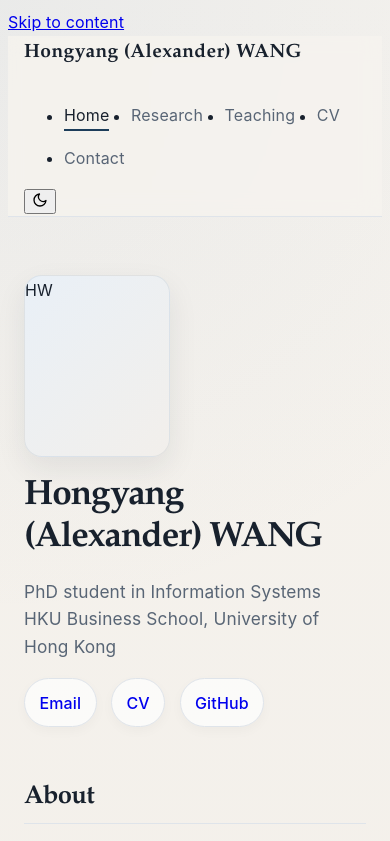
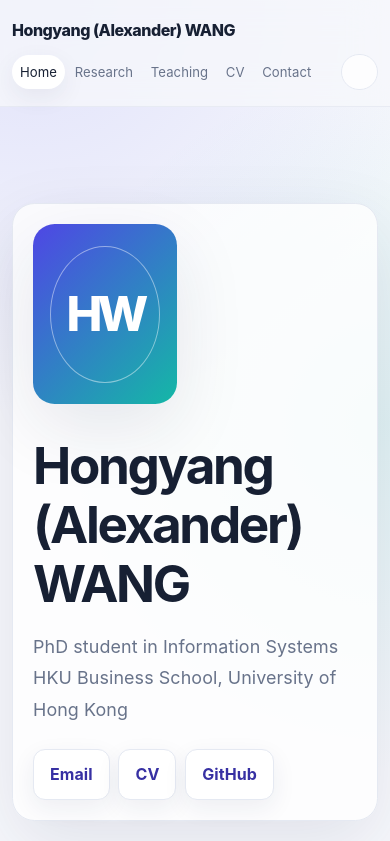
Before and after one commit to AlexanderWhy/alexanderwhy.github.io, a plain HTML site: page index.html in a window 390 px wide. Shown: the top 841 px of the page. Drawn offline with Linux system fonts and the light colour scheme; files that its build step writes are made by us from their sources; files whose address does not match are found by name.

Commit message:
Redesign site with modern visual system and restore asset paths used by pages.

```diff
--- /dev/null
+++ b/assets/style.css
@@ -0,0 +1,2 @@
+/* The site pages reference assets/style.css. Keep the canonical stylesheet available there. */
+@import url("../style.css");
--- /dev/null
+++ b/assets/theme.js
@@ -0,0 +1,12 @@
+(function () {
+  var root = document.documentElement;
+  var KEY = "theme";
+  function stored() { try { var v = localStorage.getItem(KEY); return v === "light" || v === "dark" ? v : null; } catch (e) { return null; } }
+  function systemDark() { return !!(window.matchMedia && window.matchMedia("(prefers-color-scheme: dark)").matches); }
+  function current() { return root.getAttribute("data-theme") || (systemDark() ? "dark" : "light"); }
+  var saved = stored(); if (saved) root.setAttribute("data-theme", saved);
+  var SVG = '<svg width="16" height="16" viewBox="0 0 24 24" fill="none" stroke="currentColor" stroke-width="2" stroke-linecap="round" stroke-linejoin="round" aria-hidden="true">';
+  var MOON = SVG + '<path d="M21 12.8A9 9 0 1 1 11.2 3a7 7 0 0 0 9.8 9.8z"/></svg>';
+  var SUN = SVG + '<circle cx="12" cy="12" r="4"/><path d="M12 2v2M12 20v2M4.9 4.9l1.4 1.4M17.7 17.7l1.4 1.4M2 12h2M20 12h2M4.9 19.1l1.4-1.4M17.7 6.3l1.4-1.4"/></svg>';
+  document.addEventListener("DOMContentLoaded", function () { var btn = document.querySelector(".theme-toggle"); if (!btn) return; btn.hidden = false; function paint() { var dark = current() === "dark"; btn.innerHTML = dark ? SUN : MOON; btn.setAttribute("aria-label", dark ? "Switch to light mode" : "Switch to dark mode"); } paint(); btn.addEventListener("click", function () { var next = current() === "dark" ? "light" : "dark"; root.setAttribute("data-theme", next); try { localStorage.setItem(KEY, next); } catch (e) {} paint(); }); });
++})();
--- a/style.css
+++ b/style.css
@@ -1,280 +1,121 @@
 :root {
-  --bg: #f6f3ee;
-  --bg-strong: #f0ece6;
-  --panel: rgba(255, 255, 255, 0.7);
-  --fg: #18212d;
-  --muted: #586575;
-  --rule: #dfe4ea;
-  --accent: #1c3d5a;
-  --accent-2: #5f7fa5;
-  --accent-soft: #e9f0f7;
-  --highlight: #c9a36a;
-  --shadow: 0 12px 30px rgba(24, 33, 45, 0.08);
-  --serif: "Iowan Old Style", "Palatino Linotype", "Book Antiqua", Georgia, serif;
-  --sans: -apple-system, BlinkMacSystemFont, "Segoe UI", Roboto, "Helvetica Neue", Arial, sans-serif;
+  --bg: #f7f8fc;
+  --surface: rgba(255, 255, 255, .78);
+  --surface-solid: #fff;
+  --ink: #172033;
+  --muted: #68738a;
+  --line: #e5e9f2;
+  --primary: #4f46e5;
+  --primary-dark: #3730a3;
+  --accent: #14b8a6;
+  --soft: #eef2ff;
+  --shadow: 0 24px 70px rgba(30, 41, 78, .10);
+  --shadow-sm: 0 8px 24px rgba(30, 41, 78, .07);
+  --sans: Inter, ui-sans-serif, -apple-system, BlinkMacSystemFont, "Segoe UI", sans-serif;
+  --serif: Georgia, "Times New Roman", serif;
   color-scheme: light;
 }
 
-body {
-  background:
-    radial-gradient(circle at top left, rgba(92, 132, 178, 0.08), transparent 28%),
-    linear-gradient(to bottom, var(--bg), var(--bg-strong));
-  color: var(--fg);
-  font-family: var(--sans);
-  line-height: 1.75;
-  letter-spacing: 0.01em;
+[data-theme="dark"] {
+  --bg: #10131c;
+  --surface: rgba(27, 32, 48, .82);
+  --surface-solid: #1b2030;
+  --ink: #f5f7ff;
+  --muted: #aab4ca;
+  --line: #30384d;
+  --primary: #a5b4fc;
+  --primary-dark: #c7d2fe;
+  --accent: #5eead4;
+  --soft: #252743;
+  --shadow: 0 24px 70px rgba(0, 0, 0, .24);
+  --shadow-sm: 0 8px 24px rgba(0, 0, 0, .18);
+  color-scheme: dark;
 }
 
-.wrap {
-  max-width: 52rem;
-  margin: 0 auto;
-  padding: 0 1.3rem;
+*, *::before { box-sizing: border-box; }
+html { scroll-behavior: smooth; }
+body {
+  min-width: 320px;
+  margin: 0;
+  background:
+    radial-gradient(circle at 8% 0%, rgba(99, 102, 241, .15), transparent 26rem),
+    radial-gradient(circle at 100% 18%, rgba(20, 184, 166, .10), transparent 22rem),
+    var(--bg);
+  color: var(--ink);
+  font-family: var(--sans);
+  font-size: 1rem;
+  line-height: 1.75;
+  letter-spacing: .005em;
 }
 
+.wrap { width: min(100% - 2.5rem, 70rem); margin: 0 auto; }
+a { color: var(--primary-dark); text-underline-offset: .2em; transition: color .2s, opacity .2s; }
+a:hover, a:focus-visible { color: var(--primary); }
+.skip { position: absolute; left: -999px; }
+.skip:focus { left: 1rem; top: 1rem; z-index: 100; padding: .5rem .8rem; background: var(--surface-solid); }
+
 .site-header {
-  position: sticky;
-  top: 0;
-  z-index: 20;
-  backdrop-filter: blur(10px);
-  background: rgba(246, 243, 238, 0.82);
-  border-bottom: 1px solid var(--rule);
+  position: sticky; top: 0; z-index: 20;
+  border-bottom: 1px solid color-mix(in srgb, var(--line) 80%, transparent);
+  background: color-mix(in srgb, var(--bg) 78%, transparent);
+  backdrop-filter: blur(18px);
 }
+.bar { display: flex; align-items: center; justify-content: space-between; gap: 2rem; padding: 1rem 0; }
+.site-name { color: var(--ink); font-weight: 800; letter-spacing: -.03em; text-decoration: none; }
+nav { display: flex; align-items: center; gap: .9rem; }
+nav ul, .links { display: flex; align-items: center; flex-wrap: wrap; gap: .35rem; margin: 0; padding: 0; list-style: none; }
+nav a { display: block; padding: .4rem .75rem; color: var(--muted); border-radius: 999px; text-decoration: none; font-size: .9rem; }
+nav a:hover, nav a:focus-visible, nav a[aria-current="page"] { color: var(--ink); background: var(--surface-solid); box-shadow: var(--shadow-sm); }
+.theme-toggle { display: grid; place-items: center; width: 2.3rem; height: 2.3rem; padding: 0; color: var(--ink); cursor: pointer; border: 1px solid var(--line); border-radius: 50%; background: var(--surface); }
 
-.bar {
-  display: flex;
-  align-items: center;
-  justify-content: space-between;
-  gap: 1rem;
-  padding-top: 1.1rem;
-  padding-bottom: 1.1rem;
+main { padding: 5.5rem 0 7rem; }
+h1, h2, h3 { margin: 0 0 .8rem; color: var(--ink); line-height: 1.15; letter-spacing: -.045em; }
+h1 { max-width: 12ch; font-size: clamp(2.8rem, 7vw, 5.6rem); }
+h2 { display: flex; align-items: center; gap: .8rem; margin-top: 4.5rem; font-size: clamp(1.55rem, 3vw, 2.2rem); }
+h2::after { content: ""; width: 3rem; height: .25rem; border-radius: 99px; background: linear-gradient(90deg, var(--primary), var(--accent)); }
+h3 { font-size: 1.18rem; }
+p { max-width: 68ch; }
+.lede, .subtitle { color: var(--muted); font-size: 1.12rem; }
+
+.intro { display: grid; grid-template-columns: minmax(12rem, 16rem) 1fr; align-items: center; gap: clamp(2rem, 7vw, 5rem); padding: 2rem; border: 1px solid var(--line); border-radius: 2rem; background: var(--surface); box-shadow: var(--shadow); }
+.intro h1 { margin-bottom: 1rem; }
+.portrait { position: relative; width: 100%; aspect-ratio: 4 / 5; overflow: hidden; border-radius: 1.35rem; background: linear-gradient(135deg, var(--primary), var(--accent)); box-shadow: var(--shadow); }
+.portrait::before { content: ""; position: absolute; inset: 12%; border: 1px solid rgba(255,255,255,.45); border-radius: 50%; }
+.portrait img { position: absolute; inset: 0; width: 100%; height: 100%; object-fit: cover; }
+.initials { display: grid; place-items: center; height: 100%; color: white; font-size: clamp(3rem, 8vw, 5rem); font-weight: 800; letter-spacing: -.1em; }
+.links { gap: .55rem; margin-top: 1.5rem; }
+.links a, .btn { display: inline-flex; align-items: center; justify-content: center; padding: .65rem 1rem; border: 1px solid var(--line); border-radius: .75rem; background: var(--surface-solid); box-shadow: var(--shadow-sm); text-decoration: none; font-weight: 700; }
+.links a:hover, .links a:focus-visible { transform: translateY(-2px); }
+.btn { color: white; border-color: var(--primary); background: var(--primary); }
+.btn:hover { color: white; background: var(--primary-dark); }
+
+section { margin-top: 3rem; }
+.entry { display: grid; grid-template-columns: 11rem 1fr; gap: 1rem 2rem; padding: 1.25rem 0; border-bottom: 1px solid var(--line); }
+.entry .when, .meta { color: var(--muted); font-size: .92rem; }
+.entry h3 { margin-bottom: .2rem; }
+.plain { padding-left: 1.2rem; }
+.paper { margin: 1rem 0; padding: 1.5rem; border: 1px solid var(--line); border-radius: 1.1rem; background: var(--surface); box-shadow: var(--shadow-sm); }
+.paper:hover { border-color: color-mix(in srgb, var(--primary) 45%, var(--line)); }
+.paper.featured { position: relative; overflow: hidden; border-color: color-mix(in srgb, var(--primary) 35%, var(--line)); }
+.paper.featured::before { content: "FEATURED"; display: inline-block; margin-bottom: .75rem; color: var(--primary); font-size: .7rem; font-weight: 800; letter-spacing: .14em; }
+.paper h3 { font-size: 1.35rem; }
+details { margin-top: 1rem; padding-top: .8rem; border-top: 1px solid var(--line); }
+summary { color: var(--primary-dark); cursor: pointer; font-weight: 700; }
+.contact { display: grid; grid-template-columns: 8rem 1fr; gap: 1rem; max-width: 42rem; padding: 1.5rem; border: 1px solid var(--line); border-radius: 1rem; background: var(--surface); box-shadow: var(--shadow-sm); }
+.contact dt { color: var(--muted); font-weight: 700; }
+.contact dd { margin: 0; }
+.site-footer { padding: 1.5rem 0 2.5rem; color: var(--muted); border-top: 1px solid var(--line); font-size: .88rem; }
+
+@media (max-width: 42rem) {
+  .wrap { width: min(100% - 1.5rem, 70rem); }
+  .bar { align-items: flex-start; flex-direction: column; gap: .6rem; }
+  nav { width: 100%; justify-content: space-between; }
+  nav ul { gap: .1rem; }
+  nav a { padding: .35rem .5rem; font-size: .82rem; }
+  main { padding-top: 3rem; }
+  .intro { grid-template-columns: 1fr; padding: 1.25rem; border-radius: 1.4rem; }
+  .portrait { width: 9rem; }
+  .entry, .contact { grid-template-columns: 1fr; gap: .2rem; }
+  h1 { font-size: 3.2rem; }
 }
-
-.site-name {
-  font-family: var(--serif);
-  font-size: 1.2rem;
-  letter-spacing: 0.02em;
-  color: var(--fg);
-  text-decoration: none;
-  font-weight: 600;
-}
-
-nav ul {
-  display: flex;
-  align-items: center;
-  flex-wrap: wrap;
-  gap: 0.9rem 1.35rem;
-}
-
-nav a {
-  color: var(--muted);
-  text-decoration: none;
-  padding: 0.2rem 0;
-  border-bottom: 2px solid transparent;
-  transition: all 0.2s ease;
-}
-
-nav a:hover,
-nav a:focus-visible {
-  color: var(--fg);
-  border-color: var(--accent);
-}
-
-nav a[aria-current="page"] {
-  color: var(--fg);
-  border-color: var(--accent);
-}
-
-main {
-  padding-top: 3rem;
-  padding-bottom: 5rem;
-}
-
-section {
-  margin-top: 2.5rem;
-}
-
-h1, h2, h3 {
-  font-family: var(--serif);
-  color: var(--fg);
-  letter-spacing: -0.03em;
-  line-height: 1.2;
-  margin: 0 0 0.8rem;
-}
-
-h1 {
-  font-size: clamp(2.2rem, 4vw, 3.2rem);
-  margin-bottom: 0.7rem;
-}
-
-h2 {
-  font-size: 1.6rem;
-  padding-bottom: 0.55rem;
-  border-bottom: 1px solid var(--rule);
-  margin-top: 3rem;
-  margin-bottom: 1.25rem;
-}
-
-.subtitle {
-  color: var(--muted);
-  font-size: 1.08rem;
-  line-height: 1.6;
-}
-
-.links {
-  display: flex;
-  flex-wrap: wrap;
-  gap: 0.6rem 0.9rem;
-  margin: 1.1rem 0 0;
-  padding: 0;
-  list-style: none;
-}
-
-.links a {
-  display: inline-flex;
-  align-items: center;
-  justify-content: center;
-  padding: 0.6rem 0.9rem;
-  border-radius: 999px;
-  background: var(--panel);
-  border: 1px solid var(--rule);
-  box-shadow: 0 4px 12px rgba(24, 33, 45, 0.03);
-  text-decoration: none;
-  font-weight: 500;
-  transition: transform 0.2s ease, box-shadow 0.2s ease;
-}
-
-.links a:hover,
-.links a:focus-visible {
-  transform: translateY(-1px);
-  box-shadow: 0 8px 18px rgba(24, 33, 45, 0.08);
-  border-color: var(--accent-2);
-}
-
-.intro {
-  display: grid;
-  grid-template-columns: 12rem 1fr;
-  gap: 2rem;
-  align-items: center;
-  padding: 1.1rem 0 0.5rem;
-}
-
-.portrait {
-  position: relative;
-  width: 12rem;
-  aspect-ratio: 4 / 5;
-  border-radius: 18px;
-  overflow: hidden;
-  background: linear-gradient(135deg, var(--accent-soft), #f2efeb);
-  border: 1px solid rgba(28, 61, 90, 0.08);
-  box-shadow: var(--shadow);
-}
-
-.portrait img {
-  position: absolute;
-  inset: 0;
-  width: 100%;
-  height: 100%;
-  object-fit: cover;
-}
-
-.entry {
-  display: grid;
-  grid-template-columns: 9rem 1fr;
-  gap: 0.9rem 1.6rem;
-  margin-bottom: 1.6rem;
-  padding: 0.2rem 0;
-}
-
-.entry .when {
-  color: var(--muted);
-  font-size: 0.95rem;
-  line-height: 1.6;
-  padding-top: 0.15rem;
-}
-
-.entry h3 {
-  font-size: 1.15rem;
-  margin-bottom: 0.18rem;
-}
-
-.meta {
-  font-size: 0.94rem;
-  color: var(--muted);
-}
-
-.paper {
-  margin-bottom: 2.1rem;
-  padding: 1.1rem 1.2rem;
-  border: 1px solid var(--rule);
-  border-radius: 14px;
-  background: rgba(255, 255, 255, 0.35);
-  box-shadow: 0 8px 20px rgba(24, 33, 45, 0.04);
-}
-
-.paper.featured {
-  border-left: 4px solid var(--accent);
-  background: linear-gradient(180deg, rgba(255,255,255,0.45), rgba(233,240,247,0.5));
-}
-
-.contact {
-  display: grid;
-  grid-template-columns: 9rem 1fr;
-  gap: 0.8rem 1.5rem;
-}
-
-.contact dt {
-  color: var(--muted);
-  font-size: 0.95rem;
-}
-
-.contact dd {
-  margin: 0;
-}
-
-.btn {
-  display: inline-block;
-  padding: 0.7rem 1rem;
-  border-radius: 999px;
-  border: 1px solid var(--accent);
-  background: var(--accent);
-  color: #fff;
-  text-decoration: none;
-  transition: all 0.2s ease;
-}
-
-.btn:hover {
-  background: #143a5d;
-  color: #fff;
-}
-
-.site-footer {
-  border-top: 1px solid var(--rule);
-  padding: 1.5rem 0 2.5rem;
-  color: var(--muted);
-  font-size: 0.9rem;
-}
-
-@media (max-width: 36rem) {
-  .wrap {
-    padding: 0 1rem;
-  }
-
-  .intro {
-    grid-template-columns: 1fr;
-    gap: 1.2rem;
-  }
-
-  .portrait {
-    width: 9rem;
-  }
-
-  .bar {
-    align-items: flex-start;
-    flex-direction: column;
-  }
-
-  .entry, .contact {
-    grid-template-columns: 1fr;
-    gap: 0.25rem;
-  }
-}
+@media (prefers-reduced-motion: reduce) { *, *::before { scroll-behavior: auto !important; transition: none !important; } }
```
Also changed, not shown: assets/favicon.svg (added).
